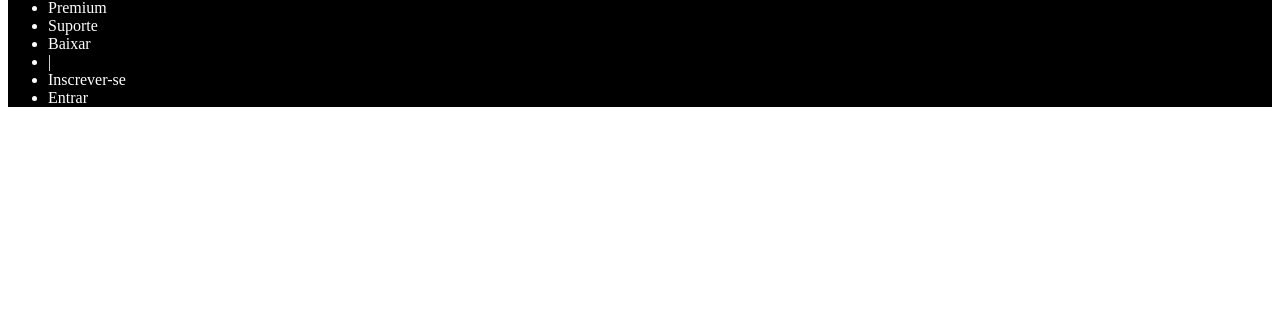
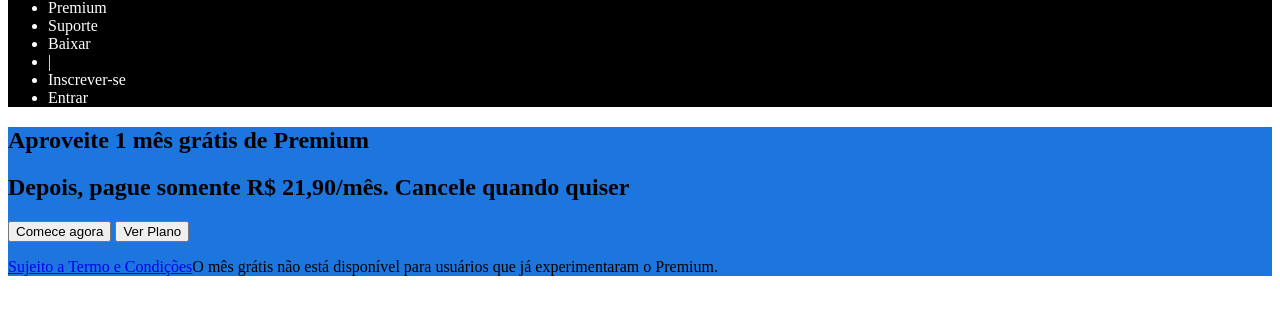
Before and after one commit to ailtonhs/trybe-exercicios, a plain HTML site: page 01-spotify-page/index.html in a window 1280 px wide. Shown: the part 70-384 px from the top of the page. Drawn offline with Linux system fonts and the light colour scheme.

Commit message:
Cria a section aproveite 1 mês grátis de Premium

```diff
--- a/01-spotify-page/index.html
+++ b/01-spotify-page/index.html
@@ -19,6 +19,13 @@
             <li>Entrar</li>
         </ul>
     </div>
+
+    <section style="background-color: rgb(29, 117, 222);">
+        <h1>Aproveite 1 mês grátis de Premium</h1>
+        <h2>Depois, pague somente R$ 21,90/mês. Cancele quando quiser</h2>
+        <button>Comece agora</button>
+        <button>Ver Plano</button>
+        <p><a href="#">Sujeito a Termo e Condições</a>O mês grátis não está disponível para usuários que já experimentaram o Premium.</p>
+    </section>
 </body>
-
 </html>
```
